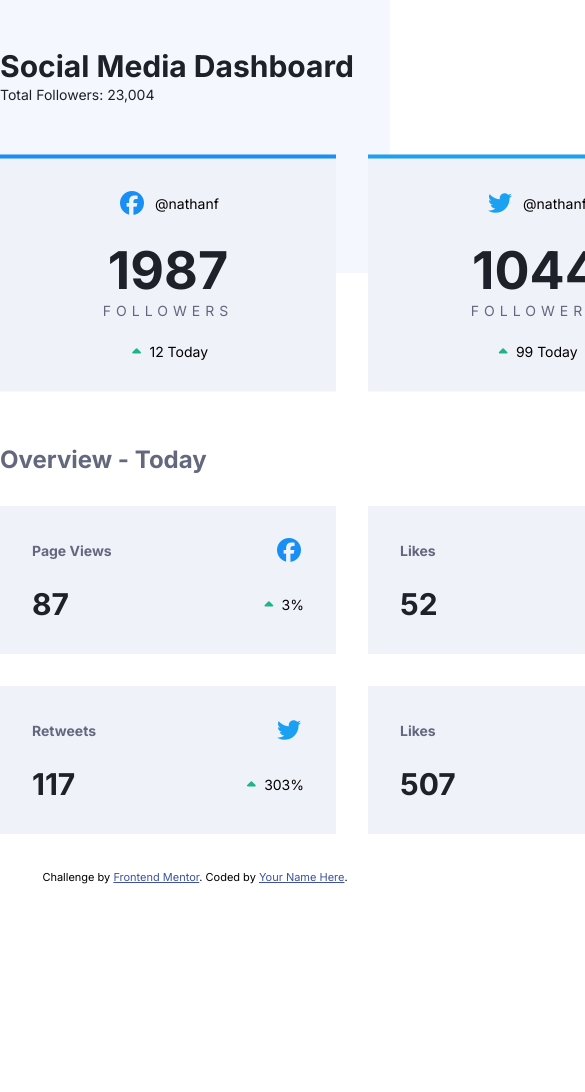
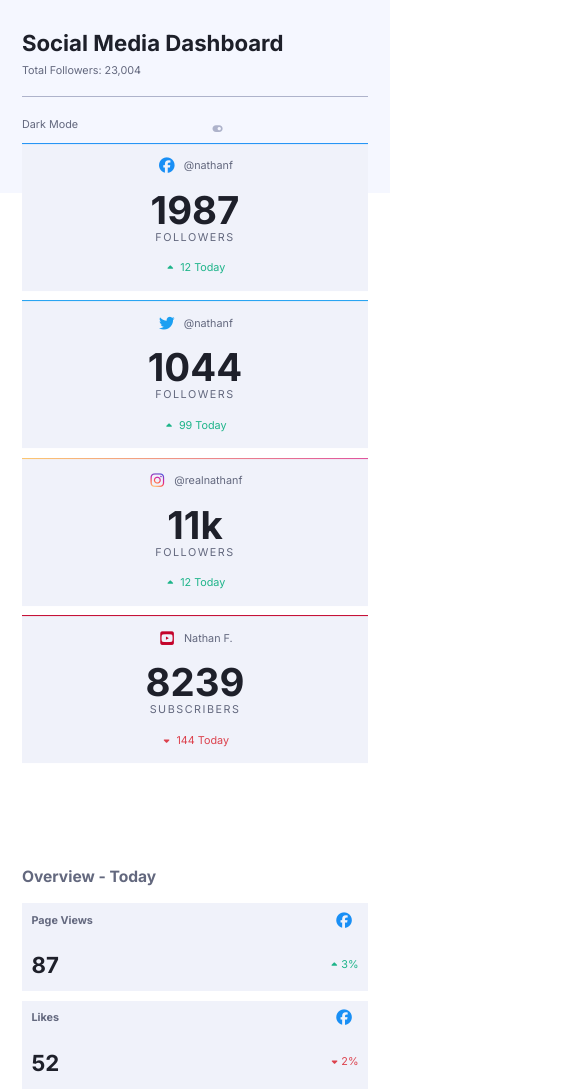
Before and after one commit to Obatomi01/social-media-dashboard, a plain HTML site: page index.html in a window 390 px wide. Shown: the top 1092 px of the page, 585 px wide, since content can reach past the window. Before the commit the page ends 884 px from the top, so only its background shows below. Drawn offline with Linux system fonts and the light colour scheme.

Commit message:
Mobile design

```diff
--- /dev/null
+++ b/css/query.css
@@ -0,0 +1,211 @@
+/*
+
+      SPACING SYSTEM (px)
+      2 / 4 / 8 / 12 / 16 / 24 / 32 / 48 / 64 / 80 / 96 / 128
+
+      FONT SIZE SYSTEM (px)
+      10 / 12 / 14 / 16 / 18 / 20 / 24 / 30 / 36 / 44 / 52 / 62 / 74 / 86 / 98 */
+/*******************************/
+/* BELOW 1500px SECTION */
+/*******************************/
+@media (max-width: 94em) {
+  html {
+    font-size: 56.25%;
+  }
+}
+
+/*******************************/
+/* BELOW 1300px SECTION */
+/*******************************/
+@media (max-width: 82em) {
+  html {
+    font-size: 50%;
+  }
+}
+
+/*******************************/
+/* BELOW 1200px SECTION */
+/*******************************/
+@media (max-width: 75em) {
+  html {
+    font-size: 43.75%;
+  }
+
+  .container {
+    display: flex;
+    flex-direction: column;
+    margin-bottom: 2.4rem;
+  }
+
+  h2 {
+    margin-top: -5.4rem;
+  }
+
+  .social-media-details {
+    transform: translateY(-24.4%);
+  }
+
+  header {
+    padding-bottom: 13rem;
+  }
+
+  .header-section,
+  .social-media-details,
+  .daily-overviews {
+    display: grid;
+    grid-template-columns: repeat(2, 1fr);
+  }
+
+  .dark-mode-word {
+    justify-self: flex-end;
+  }
+
+  .btn {
+    font-size: 3.6rem;
+  }
+
+  .first-overview-column {
+    margin-top: -2.4rem;
+  }
+}
+
+/*******************************/
+/* BELOW 1000px SECTION */
+/*******************************/
+@media (max-width: 62.5em) {
+  html {
+    font-size: 37.5%;
+  }
+}
+
+/*******************************/
+/* BELOW 870px SECTION */
+/*******************************/
+@media (max-width: 55em) {
+  html {
+    font-size: 31.25%;
+  }
+}
+
+/*******************************/
+/* BELOW 770px SECTION */
+/*******************************/
+@media (max-width: 49em) {
+  html {
+    font-size: 25%;
+  }
+}
+
+/*******************************/
+/* BELOW 600px SECTION */
+/*******************************/
+@media (max-width: 38em) {
+  html {
+    font-size: 18.75%;
+  }
+}
+
+/*******************************/
+/* BELOW 440px SECTION */
+/*******************************/
+@media (max-width: 28em) {
+  body {
+    line-height: 1.5;
+  }
+
+  .container {
+    padding: 4.8rem;
+    width: 125rem;
+  }
+
+  .header-section,
+  .social-media-details,
+  .daily-overviews {
+    display: grid;
+    grid-template-columns: 1fr;
+  }
+
+  .social-media-details {
+    transform: translateY(-10%);
+  }
+
+  .social-media-heading {
+    padding-bottom: 6.4rem;
+  }
+
+  h1,
+  h2 {
+    font-size: 5.2rem;
+  }
+
+  h1 {
+    font-size: 7.4rem;
+    margin-bottom: 2.4rem;
+  }
+
+  .btn,
+  .daily-count {
+    font-size: 7.4rem;
+  }
+
+  .social-media-count {
+    font-size: 12.8rem;
+  }
+
+  .social-media-detail {
+    padding: 4.8rem;
+  }
+
+  .social-icon {
+    margin-right: 1.6rem;
+  }
+
+  .fa,
+  .fa-brands {
+    font-size: 5.2rem;
+  }
+
+  .daily-count {
+    font-size: 7.4rem;
+  }
+
+  p,
+  .daily-title {
+    font-size: 3.6rem;
+  }
+
+  .social-media-detail p:nth-child(3) {
+    margin-block: -3.2rem 4.8rem;
+  }
+
+  .fa-caret-down,
+  .fa-caret-up {
+    font-size: 3rem;
+  }
+
+  .second-container-heading {
+    margin-top: 8rem;
+    padding-bottom: 0;
+    padding-bottom: 1.8rem;
+  }
+
+  .btn {
+    align-self: flex-end;
+    font-size: 9.8rem;
+  }
+
+  .daily-overviews {
+    padding-block: 0rem;
+  }
+
+  .daily-overview {
+    row-gap: 6.4rem;
+  }
+
+  .dark-mode-word {
+    border-top: 1px solid hsl(230, 22%, 74%);
+    padding-top: 6.4rem;
+    justify-content: space-between;
+    width: 100%;
+  }
+}
--- a/css/style.css
+++ b/css/style.css
@@ -18,20 +18,30 @@
 
 html {
   font-size: 62.5%;
+  overflow-x: hidden;
 }
 
 body {
+  overflow-x: hidden;
   font-family: "Inter", sans-serif;
 
-  height: 100vh;
+  width: 100%;
 
-  font-size: 1.4rem;
+  color: hsl(228, 12%, 44%);
 }
 
 h1 {
   font-weight: 700;
   font-size: 3rem;
   color: hsl(230, 17%, 14%);
+}
+
+p {
+  color: hsl(228, 12%, 44%);
+}
+
+p {
+  font-size: 1.4rem;
 }
 
 h2 {
@@ -77,7 +87,14 @@ header {
   gap: 1.2rem;
 }
 
-.fa-toggle-on:hover {
+.fa-toggle-on {
+  background-color: hsl(230, 22%, 74%);
+  -webkit-background-clip: text;
+  -webkit-text-fill-color: transparent;
+}
+
+.fa-toggle-on:hover,
+.fa-toggle-off:hover {
   background-image: linear-gradient(
     to right,
     hsl(210, 78%, 56%),
@@ -86,6 +103,17 @@ header {
   -webkit-background-clip: text;
   -webkit-text-fill-color: transparent;
   cursor: pointer;
+}
+
+.fa-toggle-off {
+  background-image: linear-gradient(
+    to right,
+    hsl(210, 78%, 56%),
+    hsl(146, 68%, 55%)
+  );
+  -webkit-background-clip: text;
+  -webkit-text-fill-color: transparent;
+  fill: hsl(146, 68%, 55%);
 }
 
 /*******************************/
@@ -127,7 +155,7 @@ header {
   gap: 0.8rem;
 }
 
-.social-media-detail p:nth-child(2) {
+.social-media-count {
   font-size: 5.2rem;
   font-weight: 700;
   color: hsl(230, 17%, 14%);
@@ -141,7 +169,7 @@ header {
 }
 
 .facebook-detail {
-  border-top: 4px solid hsl(208, 92%, 53%);
+  border-top: 0.62rem solid hsl(208, 92%, 53%);
 }
 
 .fa-facebook-official {
@@ -149,7 +177,7 @@ header {
 }
 
 .twitter-detail {
-  border-top: 4px solid hsl(203, 89%, 53%);
+  border-top: 0.62rem solid hsl(203, 89%, 53%);
 }
 
 .fa-twitter {
@@ -157,12 +185,7 @@ header {
 }
 
 .instagram-detail {
-  /* border-top: 1rem solid; */
-
-  /* border-top-width: 3px;
-  border-style: solid;
-  border-image: linear-gradient(to right, red, rgba(0, 0, 0, 0)) 55 100%; */
-  border: 4px solid;
+  border: 0.62rem solid;
   border-left: 0;
   border-bottom: 0;
   border-right: 0;
@@ -186,7 +209,7 @@ header {
 }
 
 .youtube-detail {
-  border-top: 4px solid hsl(348, 97%, 39%);
+  border-top: 0.62rem solid hsl(348, 97%, 39%);
 }
 
 .fa-square-youtube {
@@ -200,6 +223,10 @@ header {
 
 .count-loss {
   color: hsl(356, 69%, 56%);
+}
+
+.count-gain {
+  color: hsl(163, 72%, 41%);
 }
 
 .fa-caret-up {
@@ -260,3 +287,31 @@ header {
   align-self: center;
   color: hsl(228, 12%, 44%);
 }
+
+/*******************************/
+/* DARK MODE SECTION */
+/*******************************/
+
+/* 1. dark theme for all the cards*/
+.dark-header {
+  background-color: hsl(232, 19%, 15%);
+}
+
+/* 2. dark theme for the text */
+.dark-theme-texts {
+  color: hsl(0, 0%, 100%);
+}
+
+/* 3. dark theme for the top background */
+.dark-body {
+  background-color: hsl(230, 17%, 14%);
+}
+
+/* 4. dark theme for the hover state of the cards */
+.dark-card:hover {
+  background-color: hsl(227, 28%, 30%);
+}
+/* 5. dark theme for the normal state of the cards */
+.dark-card {
+  background-color: hsl(228, 28%, 20%);
+}
--- a/index.html
+++ b/index.html
@@ -30,6 +30,10 @@
 
     <!-- STYLES SECTION -->
     <link rel="stylesheet" href="css/style.css" />
+    <link rel="stylesheet" href="css/query.css" />
+
+    <!-- SCRIPT FILE -->
+    <script defer src="script.js"></script>
 
     <title>Frontend Mentor | Social Media Dashboard</title>
 
@@ -39,14 +43,17 @@
         margin-top: 3.6rem;
         font-size: 11px;
         text-align: center;
+        display: flex;
+        justify-content: center;
+        gap: 0.4rem;
       }
       .attribution a {
         color: hsl(228, 45%, 44%);
       }
     </style>
   </head>
+
   <body>
-
     <!-- HEADER SECTION -->
     <header>
       <section class="container header-section">
@@ -57,11 +64,11 @@
         <div class="dark-mode-word">
           <p>Dark Mode</p>
           <i
-            class="fa fa-toggle-on btn-toggle-on btn fa-2x"
+            class="fa fa-toggle-on btn-toggle-on btn fa-3x"
             aria-hidden="true"
           ></i>
           <i
-            class="fa fa-toggle-off btn-toggle-off btn fa-2x hidden"
+            class="fa fa-toggle-off btn-toggle-off btn fa-3x hidden"
             aria-hidden="true"
           ></i>
         </div>
@@ -77,9 +84,12 @@
             ></i
             ><span class="username">@nathanf</span>
           </p>
-          <p>1987</p>
+          <p class="number social-media-count">1987</p>
           <p>Followers</p>
-          <span><i class="fa fa-caret-up" aria-hidden="true"></i></i>12 Today</span>
+          <p>
+            <i class="fa fa-caret-up" aria-hidden="true"></i
+            ><span class="count-gain"> 12 Today</span>
+          </p>
         </div>
 
         <div class="social-media-detail twitter-detail">
@@ -87,9 +97,12 @@
             <i class="social-icon fa fa-twitter" aria-hidden="true"></i
             ><span class="username">@nathanf</span>
           </p>
-          <p>1044</p>
+          <p class="number social-media-count">1044</p>
           <p>Followers</p>
-          <span><i class="fa fa-caret-up" aria-hidden="true"></i></i>99 Today</span>
+          <p>
+            <i class="fa fa-caret-up" aria-hidden="true"></i
+            ><span class="count-gain"> 99 Today</span>
+          </p>
         </div>
 
         <div class="social-media-detail instagram-detail">
@@ -97,9 +110,12 @@
             <i class="social-icon fa fa-instagram" aria-hidden="true"></i
             ><span class="username">@realnathanf</span>
           </p>
-          <p>11k</p>
+          <p class="number social-media-count">11k</p>
           <p>Followers</p>
-          <span><i class="fa fa-caret-up" aria-hidden="true"></i></i>12 Today</span>
+          <p>
+            <i class="fa fa-caret-up" aria-hidden="true"></i
+            ><span class="count-gain"> 12 Today</span>
+          </p>
         </div>
 
         <div class="social-media-detail youtube-detail">
@@ -107,9 +123,12 @@
             <i class="social-icon fa-brands fa-square-youtube"></i
             ><span class="username">Nathan F.</span>
           </p>
-          <p>8239</p>
+          <p class="number social-media-count">8239</p>
           <p>Subscribers</p>
-          <span><i class="fa fa-caret-down" aria-hidden="true"></i></i>144 Today</span>
+          <p>
+            <i class="fa fa-caret-down" aria-hidden="true"></i
+            ><span class="count-loss"> 144 Today</span>
+          </p>
         </div>
       </section>
 
@@ -119,71 +138,71 @@
       </div>
       <section class="container daily-overviews first-overview-column">
         <div class="daily-overview">
-          <p class="daily-title"> Page Views</p>
-          <i
-          class="social-icon fa fa-facebook-official"
-          aria-hidden="true"
-        ></i>
+          <p class="daily-title">Page Views</p>
+          <i class="social-icon fa fa-facebook-official" aria-hidden="true"></i>
 
-          <p class="daily-count">87</p>
-          <p class="daily-change"><i class="fa fa-caret-up" aria-hidden="true"></i><span>3%</span></p>
+          <p class="daily-count number">87</p>
+          <p class="daily-change">
+            <i class="fa fa-caret-up" aria-hidden="true"></i
+            ><span class="count-gain">3%</span>
+          </p>
         </div>
 
         <div class="daily-overview">
           <p class="daily-title">Likes</p>
-          <i
-          class="social-icon fa fa-facebook-official"
-          aria-hidden="true"
-        ></i>
+          <i class="social-icon fa fa-facebook-official" aria-hidden="true"></i>
 
-          <p class="daily-count">52</p>
-          <p class="daily-change"><i class="fa fa-caret-down" aria-hidden="true"></i><span class=" count-loss">2%</span></p>
+          <p class="daily-count number">52</p>
+          <p class="daily-change">
+            <i class="fa fa-caret-down" aria-hidden="true"></i
+            ><span class="count-loss">2%</span>
+          </p>
         </div>
 
         <div class="daily-overview">
           <p class="daily-title">Likes</p>
-          <i
-          class="social-icon fa fa-instagram"
-          aria-hidden="true"
-        ></i>
+          <i class="social-icon fa fa-instagram" aria-hidden="true"></i>
 
-          <p class="daily-count">5462</p>
-          <p class="daily-change"><i class="fa fa-caret-up" aria-hidden="true"></i><span>2257%</span></p>
+          <p class="daily-count number">5462</p>
+          <p class="daily-change">
+            <i class="fa fa-caret-up" aria-hidden="true"></i
+            ><span class="count-gain">2257%</span>
+          </p>
         </div>
 
         <div class="daily-overview">
           <p class="daily-title">Profile Views</p>
-          <i
-          class="social-icon fa fa-instagram"
-          aria-hidden="true"
-        ></i>
+          <i class="social-icon fa fa-instagram" aria-hidden="true"></i>
 
-          <p class="daily-count">52k</p>
-          <p class="daily-change"><i class="fa fa-caret-up" aria-hidden="true"></i><span>1375%</span></p>
+          <p class="daily-count number">52k</p>
+          <p class="daily-change">
+            <i class="fa fa-caret-up" aria-hidden="true"></i
+            ><span class="count-gain">1375%</span>
+          </p>
         </div>
       </section>
 
       <section class="container daily-overviews">
         <div class="daily-overview">
           <p class="daily-title">Retweets</p>
-          <i
-          class="social-icon fa fa-twitter"
-          aria-hidden="true"
-        ></i>
+          <i class="social-icon fa fa-twitter" aria-hidden="true"></i>
 
-          <p class="daily-count">117</p>
-          <p class="daily-change"><i class="fa fa-caret-up" aria-hidden="true"></i><span>303%</span></p>
+          <p class="daily-count number">117</p>
+          <p class="daily-change">
+            <i class="fa fa-caret-up" aria-hidden="true"></i
+            ><span class="count-gain">303%</span>
+          </p>
         </div>
 
         <div class="daily-overview">
           <p class="daily-title">Likes</p>
-          <i
-          class="social-icon fa fa-twitter"
-          aria-hidden="true"
-        ></i>
+          <i class="social-icon fa fa-twitter" aria-hidden="true"></i>
 
-          <p class="daily-count">507</p>
-          <p class="daily-change"><i class="fa fa-caret-up" aria-hidden="true"></i><span>553%</span></p>
+          <p class="daily-count number">507</p>
+          <p class="daily-change">
+            <i class="fa fa-caret-up" aria-hidden="true"></i
+            ><span class="count-gain">553%</span>
+          </p>
         </div>
 
         <div class="daily-overview">
@@ -193,29 +212,34 @@
             aria-hidden="true"
           ></i>
 
-          <p class="daily-count">107</p>
-          <p class="daily-change"><i class="fa fa-caret-down" aria-hidden="true"></i><span class=" count-loss">19%</span></p>
+          <p class="daily-count number">107</p>
+          <p class="daily-change">
+            <i class="fa fa-caret-down" aria-hidden="true"></i
+            ><span class="count-loss">19%</span>
+          </p>
         </div>
 
         <div class="daily-overview">
-          <p class="daily-title"> Total Views</p>
+          <p class="daily-title">Total Views</p>
           <i
             class="social-icon fa-brands fa-square-youtube"
             aria-hidden="true"
           ></i>
 
-          <p class="daily-count">1407</p>
-          <p class="daily-change "><i class="fa fa-caret-down" aria-hidden="true"></i><span class=" count-loss">12%</span></p>
+          <p class="daily-count number">1407</p>
+          <p class="daily-change">
+            <i class="fa fa-caret-down" aria-hidden="true"></i
+            ><span class="count-loss">12%</span>
+          </p>
         </div>
       </section>
     </main>
 
-
     <div class="attribution">
-      Challenge by
+      <p>Challenge by</p>
       <a href="https://www.frontendmentor.io?ref=challenge" target="_blank"
-        >Frontend Mentor</a
-      >. Coded by <a href="#">Your Name Here</a>.
+        >Frontend Mentor.</a
+      >Coded by <a href="#"><p>Tomisin Eniola</p> </a>.
     </div>
   </body>
 </html>
```
Also changed, not shown: script.js (added, +35 -0 lines). Lines whose indentation alone changed are shown as unchanged.
